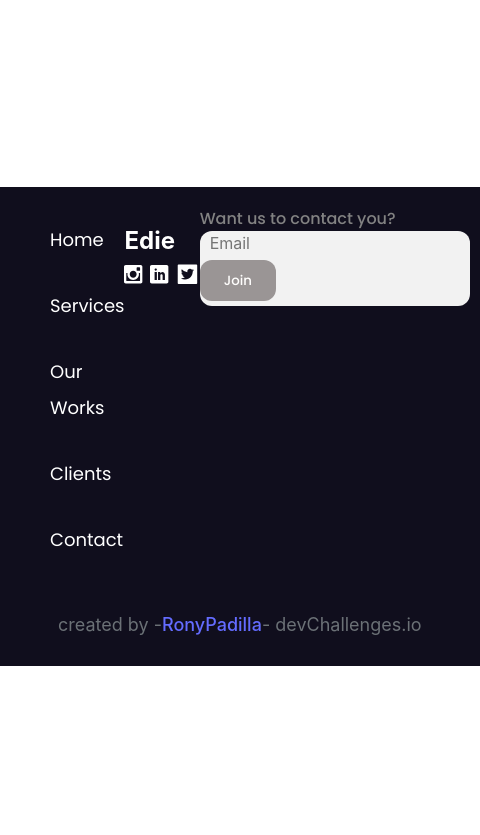
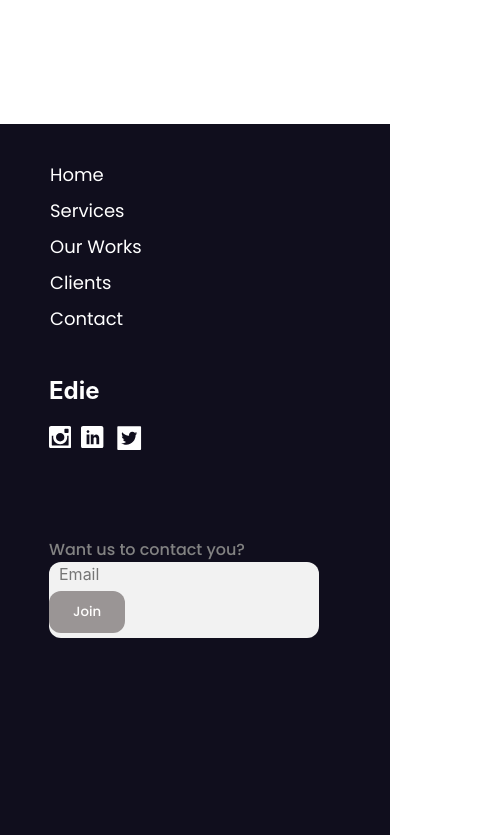
Before and after one commit to RonyPadilla/edie-homepage-master, a React (Vite) app: page / in a window 390 px wide. Shown: the part 5492-6327 px from the top of the page, 480 px wide, since content can reach past the window. Before the commit the page ends 6158 px from the top, so only its background shows below. Built offline with nearby package versions, Linux system fonts and the light colour scheme.

Commit message:
add classname and styles

```diff
--- a/src/components/Footer.jsx
+++ b/src/components/Footer.jsx
@@ -46,7 +46,7 @@ export const Footer = () => {
             </div>
           </div>
 
-          <div>
+          <div className="div-button-footer">
             <label className="label-div-footer">Want us to contact you?</label>
             <div className="input-button-div-footer">
               <input
--- a/src/style/footer.css
+++ b/src/style/footer.css
@@ -1,7 +1,6 @@
 .footer {
   background: #100e1d;
   padding: 10px;
-
 }
 
 .div-footer-contact {
@@ -23,35 +22,35 @@
   line-height: 200%;
 }
 
-.div-icon-footer{
+.div-icon-footer {
   margin-top: -0.6%;
 }
 
-.div-h2-icon{
+.div-h2-icon {
   margin-bottom: 5%;
   color: white;
 }
 
-.div-footer-icon{
+.div-footer-icon {
   display: flex;
   margin-top: 0%;
 }
 
-.footer-icon-1{
+.footer-icon-1 {
   font-size: 140%;
   color: white;
   margin-right: 10%;
   cursor: pointer;
 }
 
-.footer-icon-2{
+.footer-icon-2 {
   font-size: 140%;
   color: white;
   margin-right: 8%;
   cursor: pointer;
 }
 
-.footer-icon-3{
+.footer-icon-3 {
   font-size: 190%;
   color: white;
   margin-top: -5%;
@@ -102,7 +101,7 @@
   transition: 0.8s;
 }
 
-.div-credits-footer{
+.div-credits-footer {
   margin-top: 5%;
 }
 
@@ -113,3 +112,42 @@
   align-items: center;
   justify-content: center;
 }
+
+@media (max-width: 770px) {
+  .div-footer-contact {
+    display: flex;
+    flex-direction: column;
+    justify-content: start;
+  }
+
+  .li-footer-link {
+    margin-bottom: 0%;
+  }
+
+  .div-icon-footer {
+    margin-top: 0%;
+    margin-left: 10vw;
+    margin-bottom: 10vh;
+  }
+
+  .footer-icon-1{
+    margin-right: 3%;
+}
+
+.footer-icon-2{
+    margin-right: 3%;
+}
+
+.footer-icon-3{
+    margin-top: -1%;
+}
+
+.div-button-footer{
+  margin-left: 10vw;
+}
+
+.div-credits-footer {
+  margin-top: 40vh;
+}
+
+}
--- a/src/style/nav.css
+++ b/src/style/nav.css
@@ -6,7 +6,7 @@
   justify-content: space-between;
   align-items: center;
 
-  width: 100%;
+  width: 100vw;
   position: fixed;
   top: 0px;
   text-align: center;
@@ -46,7 +46,7 @@
 
 @media (max-width: 770px) {
     .nav{
-        width: 90vw;
+        width: 100vw;
     }
 
     .div-a {
```
Lines whose indentation alone changed are shown as unchanged.
